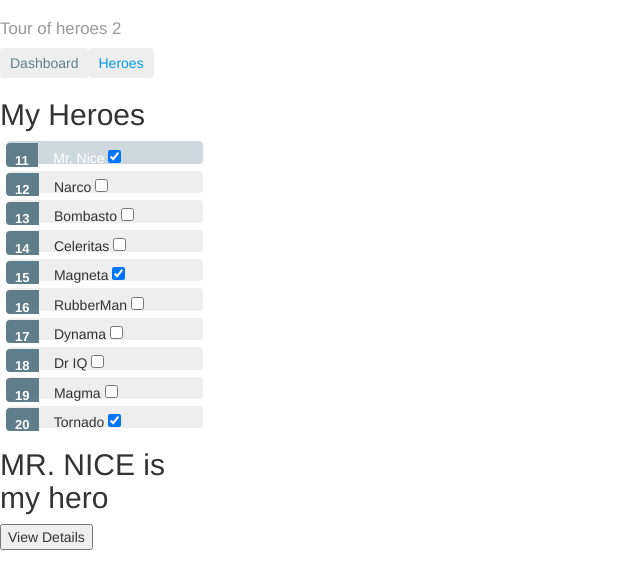
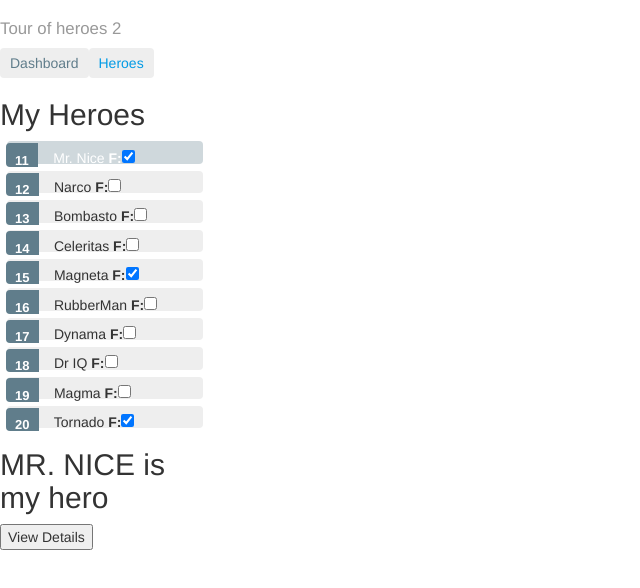
Before and after one commit to johnyno/Angular2LearningProj, an Angular app: page /heroes in a window 1280 px wide. Shown: the top 588 px of the page, without its empty margins (0-640 px from the left). Built offline with nearby package versions, Linux system fonts and the light colour scheme.

Commit message:
cleanups

```diff
--- a/src/app/Components/Heroes/heroes.component.html
+++ b/src/app/Components/Heroes/heroes.component.html
@@ -6,7 +6,8 @@
     <span class="badge">{{hero.id}}</span> {{hero.name}}
 
 
-    <input type="checkbox" [(ngModel)]="hero.isFavorite">
+    <label for="favorite">F:</label>
+    <input type="checkbox" [(ngModel)]="hero.isFavorite" id="favorite">
   </li>
 
   <div *ngIf="selectedHero">
```
